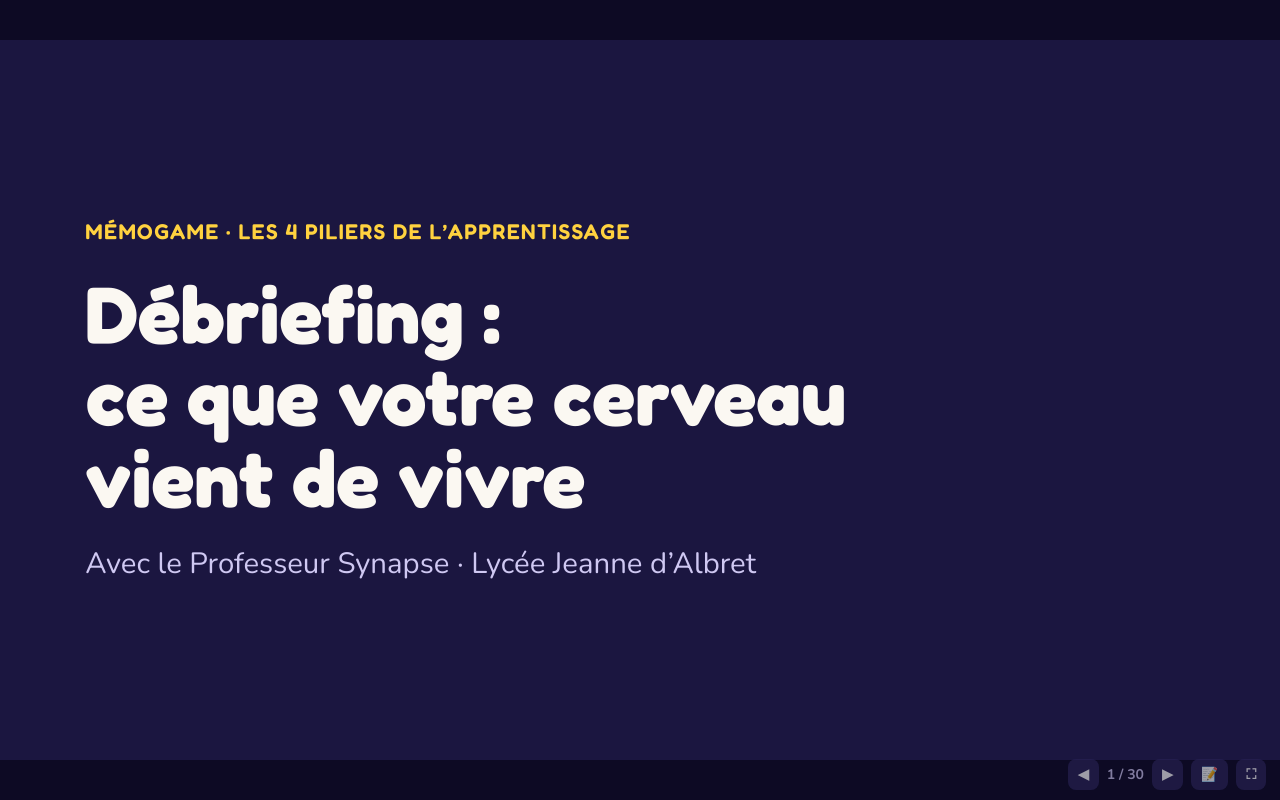
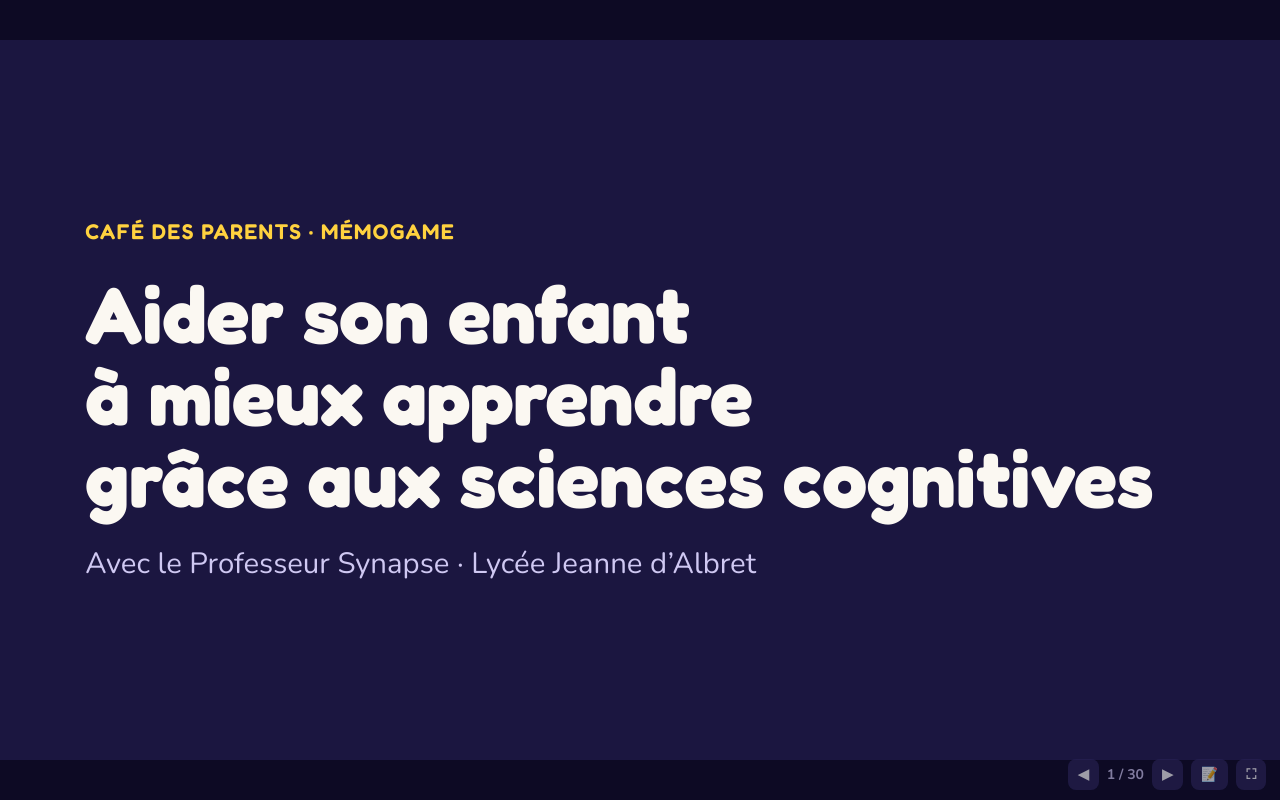
Before and after one commit to JDA-LearningLab/Memogame, a plain HTML site: page debriefing-parents.html in a window 1280 px wide. Drawn offline with nearby package versions, Linux system fonts and the light colour scheme.

Commit message:
Débriefing : nouveau titre de couverture
Co-Authored-By: Claude Opus 5.5 <noreply@anthropic.com>
Claude-Session: https://claude.ai/code/session_01M5MxtAF32u5ouj9voXgzvm

```diff
--- a/debriefing-parents.html
+++ b/debriefing-parents.html
@@ -80,10 +80,10 @@ table.t{font-size:28px;color:var(--ink);width:100%}
 </style></head><body>
 <div id="stage">
 <section id="cover" class="dark" style="justify-content:center">
-<p class="eyebrow rise">MÉMOGAME · LES 4 PILIERS DE L’APPRENTISSAGE</p>
-<h1 class="rise" style="--i:1">Débriefing :<br>ce que votre cerveau<br>vient de vivre</h1>
+<p class="eyebrow rise">CAFÉ DES PARENTS · MÉMOGAME</p>
+<h1 class="rise" style="--i:1">Aider son enfant<br>à mieux apprendre<br>grâce aux sciences cognitives</h1>
 <p class="lead rise" style="--i:2">Avec le Professeur Synapse · Lycée Jeanne d’Albret</p>
-<aside>Bienvenue pour le débriefing. Nous allons relier chaque mission du jeu à un pilier de l’apprentissage, puis repartir avec des gestes simples pour la maison.</aside>
+<aside>Bienvenue. Nous allons revenir sur le jeu, relier chaque mission à un pilier de l’apprentissage, puis repartir avec des gestes simples pour aider votre enfant à la maison.</aside>
 </section>
 
 <section id="objectifs" class="dark" style="justify-content:center">
```
